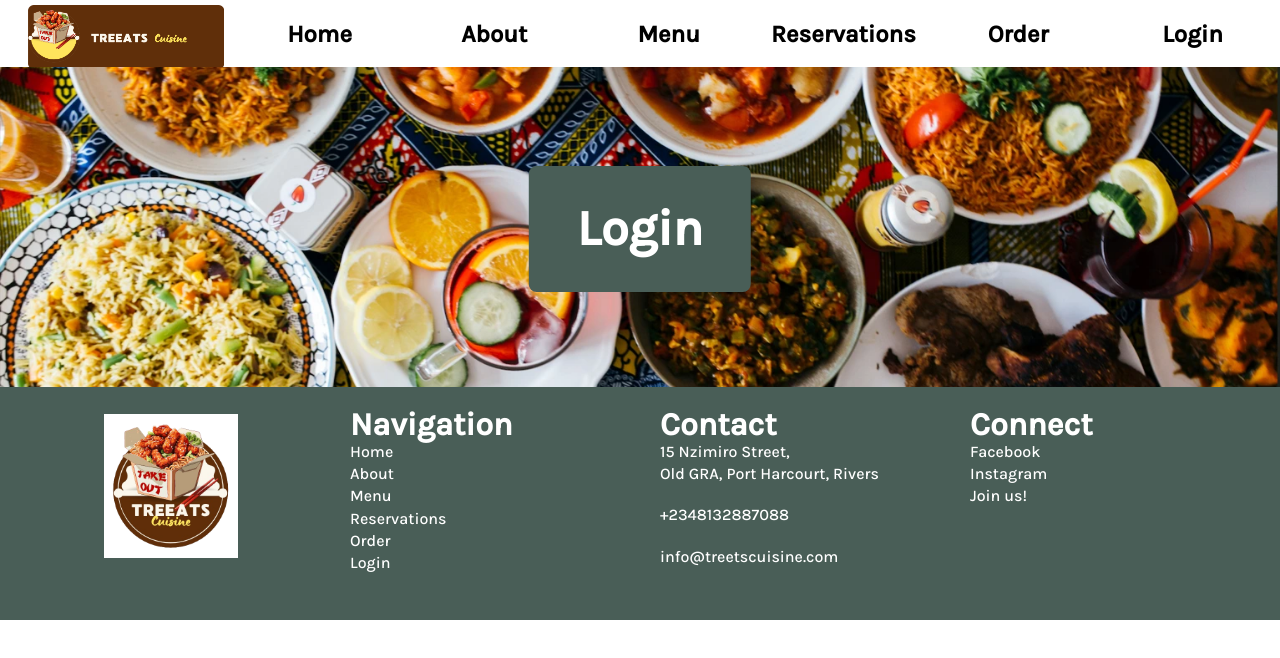
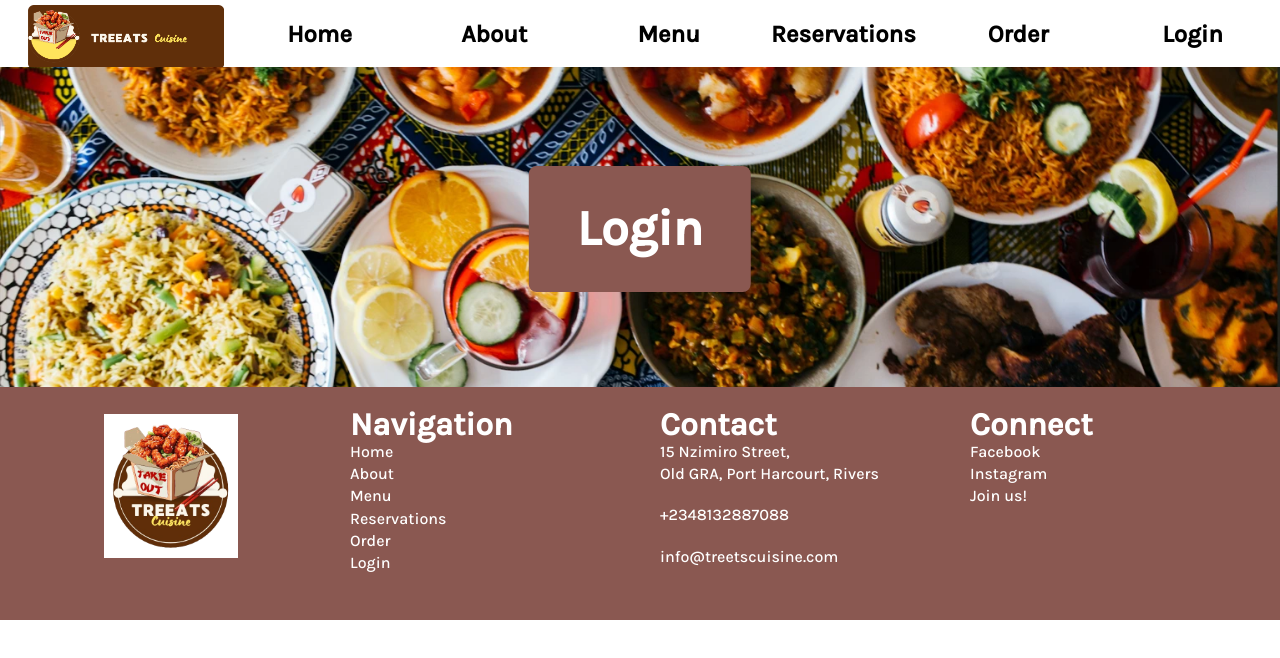
Before and after one commit to Zeelgabriels/Webstack---Portfolio-Project, a React (Create React App) app: page /login in a window 1280 px wide. Shown: the top 658 px of the page. Built offline with nearby package versions, Linux system fonts and the light colour scheme; a web font is replaced by a local one.

Commit message:
Project configuration file within testing environment for styling different components of the application

```diff
--- a/src/App.css
+++ b/src/App.css
@@ -63,7 +63,7 @@ Link:link {
 }
 
 .action-button:hover {
-  background-color: #495e57;
+  background-color: #8a5851;
   color: #eeeeee;
   border-style: solid;
   border-width: 1px;
@@ -111,7 +111,7 @@ Link:link {
 
 /* CALL TO ACTION */
 .call-to-action {
-  background-color: #495e57;
+  background-color: #8a5851;
   color: white;
   display: grid;
   grid-template-columns: 1fr 1fr;
@@ -198,7 +198,7 @@ Link:link {
 }
 
 .special-button:hover {
-  background-color: #495e57;
+  background-color: #8a5851;
   color: #eeeeee;
   border-style: solid;
   border-width: 0.1rem;
@@ -294,7 +294,7 @@ Link:link {
 /* FOOTER STYLING */
 footer {
   min-height: 13rem;
-  background-color: #495e57;
+  background-color: #8a5851;
   color: #ffffff;
   padding-bottom: 1rem;
   margin-top: -1.4rem;
@@ -325,7 +325,7 @@ footer > menu {
 
 .footer-links > a:hover,
 .footer-links > Link:hover {
-  background-color: #495e57;
+  background-color: #8a5851;
   text-decoration: underline;
 }
 
@@ -363,7 +363,7 @@ footer > menu {
 }
 
 .reserve-header-text {
-  background-color: #495e57;
+  background-color: #8a5851;
   padding: 0 3rem 0 3rem;
   position: absolute;
   top: 50%;
```
